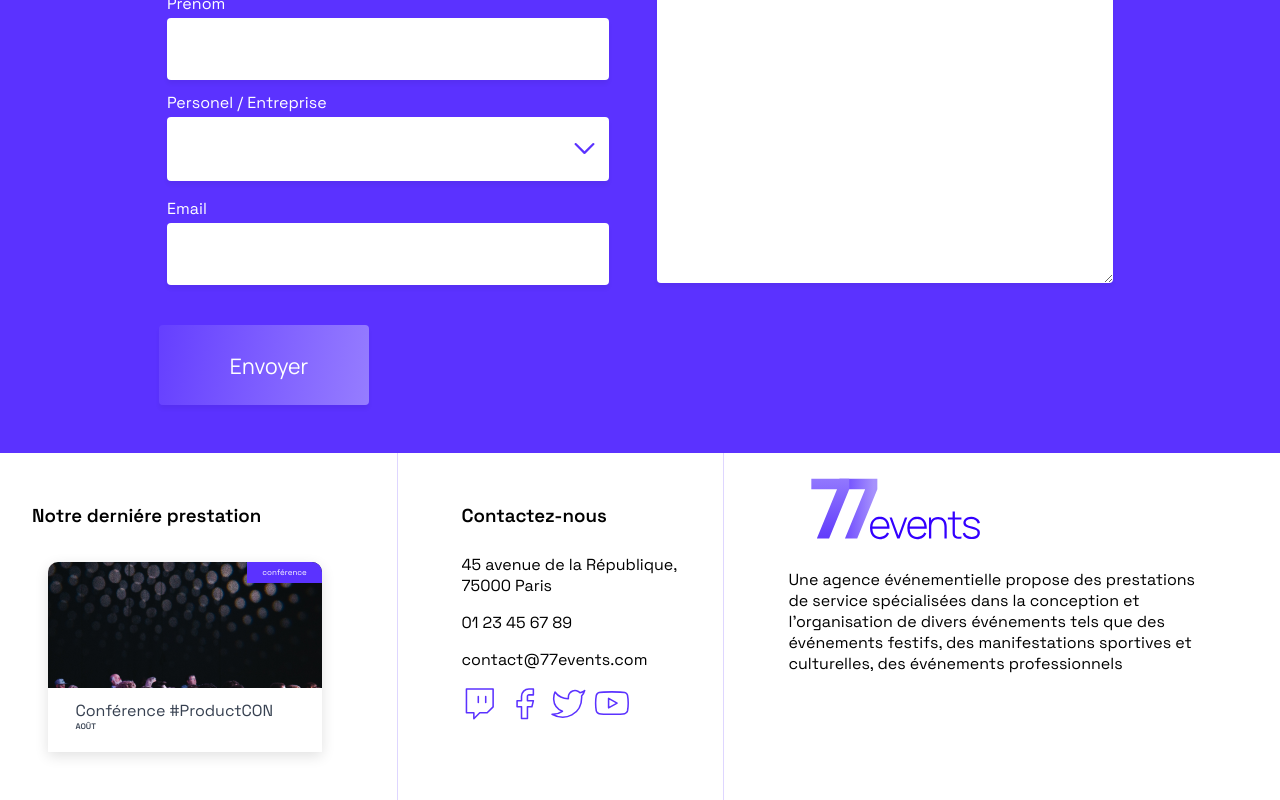
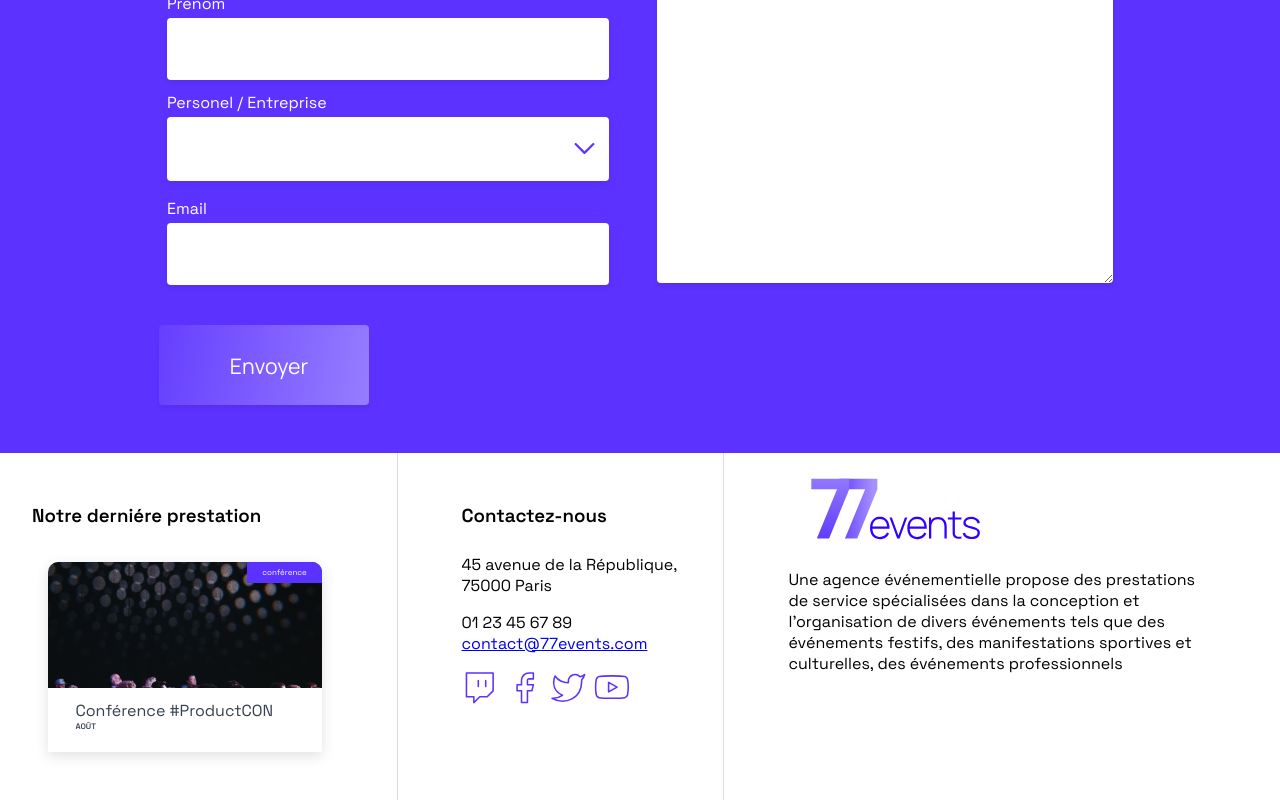
Before and after one commit to MillaDu22/724events, a React (Create React App) app: page / in a window 1280 px wide. Shown: the part 5660-6460 px from the top of the page. Built offline with nearby package versions, Linux system fonts and the light colour scheme.

Commit message:
lien mailto footer

```diff
--- a/src/components/EventCard/index.js
+++ b/src/components/EventCard/index.js
@@ -23,7 +23,7 @@ const EventCard = ({
       </div>
       <div className="EventCard__descriptionContainer">
         <div className="EventCard__title">{title}</div>
-        <div className="EventCard__month">{getMonth(date)}</div>
+        <div className="EventCard__month" data-testid="month-element">{getMonth(date)}</div>
       </div>
     </div>
   );
@@ -44,7 +44,7 @@ EventCard.defaultProps = {
   imageAlt: "image",
   title:"",
   small: false,
-  label:""
+  label:"",
 }
 
 export default EventCard;
--- a/src/pages/Home/index.js
+++ b/src/pages/Home/index.js
@@ -147,7 +147,7 @@ const Page = () => {
         <h3>Contactez-nous</h3>
         <address>45 avenue de la République, 75000 Paris</address>
         <div>01 23 45 67 89</div>
-        <div>contact@77events.com</div>
+        <a href="mailto:contact@77events.com">contact@77events.com</a>
         <div>
           <a href="#twitch">
             <Icon name="twitch" />
```
Also changed, not shown: 1 other file (tests, documents, lock files or other folders).
